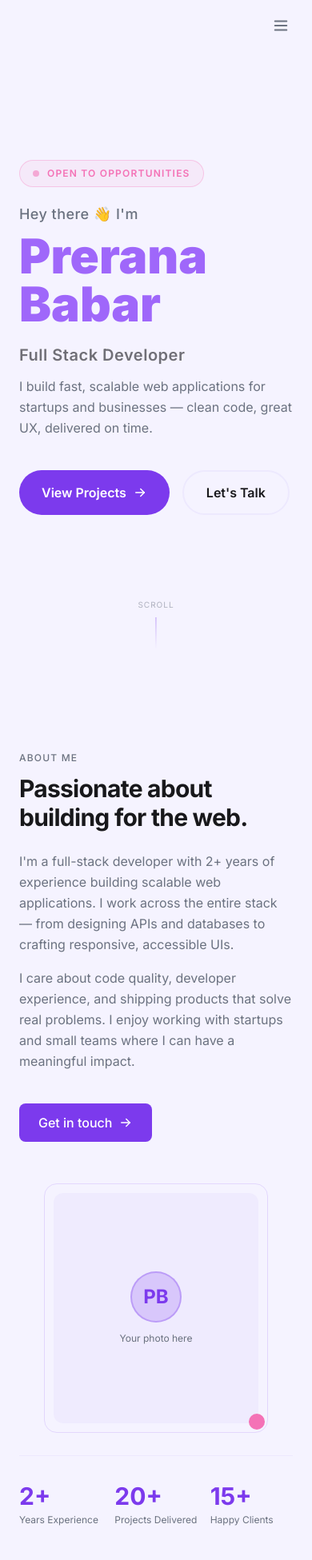
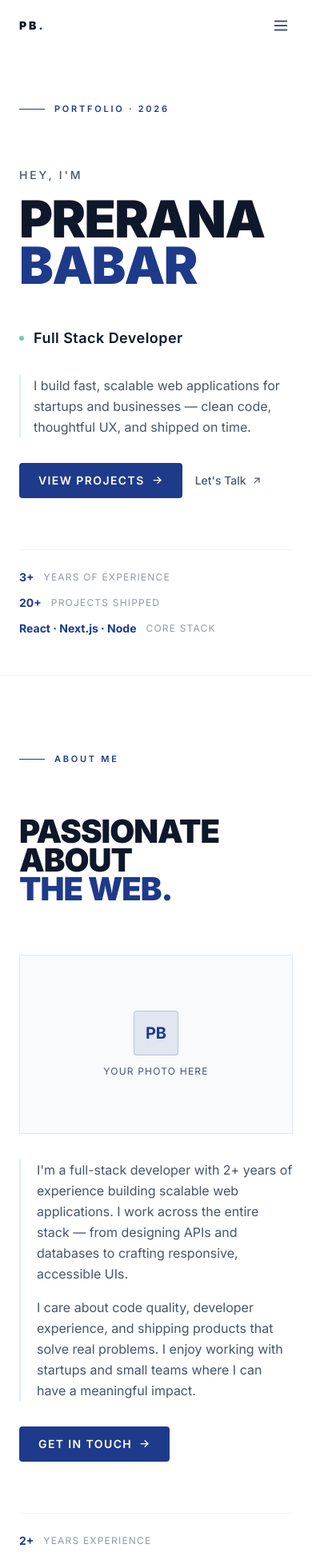
Before and after one commit to preranababar9/portfolio, a Next.js app: page / in a window 390 px wide. Shown: the top 1951 px of the page at 80% size. Built offline with nearby package versions, Linux system fonts and the light colour scheme.

Commit message:
chore: color theme changed to white and blue, also the overall structure

```diff
--- a/app/components/About.tsx
+++ b/app/components/About.tsx
@@ -8,64 +8,75 @@ const stats = [
 
 export default function About() {
   return (
-    <section id="about" className="bg-card py-24">
-      <div className="section-container">
-        <p className="section-subheading mb-3">About Me</p>
+    <section id="about" className="bg-page py-24 border-t border-stroke/50 px-6 sm:px-10 md:px-16 lg:px-20">
 
-        <div className="grid md:grid-cols-2 gap-16 items-center">
+      {/* Section label */}
+      <div className="flex items-center gap-3 mb-16">
+        <span className="w-8 h-px bg-primary" />
+        <span className="text-primary text-[11px] uppercase tracking-[0.25em] font-semibold">
+          About Me
+        </span>
+      </div>
+
+      <div className="grid md:grid-cols-2 gap-16 items-start">
+
+        {/* Left — heading */}
+        <div>
+          <h2
+            className="font-black uppercase leading-[0.9] tracking-tight text-heading"
+            style={{ fontSize: 'clamp(2.5rem, 5vw, 5rem)' }}
+          >
+            Passionate<br />
+            about<br />
+            <span className="text-primary">the web.</span>
+          </h2>
+        </div>
+
+        {/* Right — bio, photo, CTA */}
+        <div className="flex flex-col gap-8">
+
+          {/* Photo placeholder */}
+          <div className="w-full h-56 bg-card border border-stroke flex items-center justify-center">
+            <div className="text-center">
+              <div className="w-14 h-14 rounded-sm bg-primary/10 border border-primary/20 mx-auto mb-3 flex items-center justify-center">
+                <span className="text-xl font-bold text-primary">PB</span>
+              </div>
+              <p className="text-muted text-xs uppercase tracking-widest">Your photo here</p>
+            </div>
+          </div>
+
           {/* Bio */}
-          <div>
-            <h2 className="section-heading mb-6">
-              Passionate about building for the web.
-            </h2>
-            <p className="text-muted leading-relaxed mb-4">
+          <div className="border-l-2 border-stroke pl-5 space-y-4">
+            <p className="text-muted text-base leading-relaxed">
               I&apos;m a full-stack developer with 2+ years of experience building
               scalable web applications. I work across the entire stack — from
               designing APIs and databases to crafting responsive, accessible UIs.
             </p>
-            <p className="text-muted leading-relaxed mb-10">
+            <p className="text-muted text-base leading-relaxed">
               I care about code quality, developer experience, and shipping
               products that solve real problems. I enjoy working with startups and
               small teams where I can have a meaningful impact.
             </p>
+          </div>
 
           <a
             href="#contact"
-              className="inline-flex items-center gap-2 bg-primary hover:bg-primary-light text-white font-medium px-6 py-3 rounded-lg transition-colors"
+            className="group inline-flex items-center gap-2 bg-primary hover:bg-primary-light text-white font-semibold px-6 py-3 rounded-sm transition-all duration-200 text-sm uppercase tracking-widest w-fit hover:gap-3"
           >
             Get in touch
-              <IconArrowRight size={18} />
+            <IconArrowRight size={15} className="transition-transform duration-200 group-hover:translate-x-0.5" />
           </a>
         </div>
-
-          {/* Photo + stats */}
-          <div className="flex flex-col gap-10">
-            {/* Avatar placeholder */}
-            <div className="relative self-center md:self-start">
-              <div className="absolute -inset-3 border border-primary/15 rounded-2xl" />
-              <div className="w-64 h-72 rounded-xl bg-stroke/70 flex items-center justify-center">
-                {/* Replace with: <Image src="/photo.jpg" alt="Prerana Babar" fill className="object-cover rounded-xl" /> */}
-                <div className="text-center">
-                  <div className="w-16 h-16 rounded-full bg-primary/20 border-2 border-primary/30 mx-auto mb-3 flex items-center justify-center">
-                    <span className="text-2xl font-bold text-primary">PB</span>
-                  </div>
-                  <p className="text-muted text-xs">Your photo here</p>
-                </div>
-              </div>
-              <div className="absolute -bottom-2 -right-2 w-5 h-5 rounded-full bg-accent" />
       </div>
 
-            {/* Stats */}
-            <div className="grid grid-cols-3 gap-4 border-t border-stroke pt-8">
-              {stats.map((stat) => (
-                <div key={stat.label}>
-                  <div className="text-3xl font-bold text-primary mb-1">{stat.value}</div>
-                  <div className="text-muted text-xs leading-snug">{stat.label}</div>
+      {/* Stats bar */}
+      <div className="border-t border-stroke/50 mt-16 pt-6 flex flex-wrap items-center gap-x-10 gap-y-3">
+        {stats.map(({ value, label }) => (
+          <div key={label} className="flex items-center gap-3">
+            <span className="text-primary font-bold text-sm">{value}</span>
+            <span className="text-muted/60 text-xs uppercase tracking-widest">{label}</span>
           </div>
         ))}
-            </div>
-          </div>
-        </div>
       </div>
     </section>
   );
--- a/app/components/Hero.tsx
+++ b/app/components/Hero.tsx
@@ -1,68 +1,86 @@
-import { IconArrowRight } from '@tabler/icons-react';
+import { IconArrowRight, IconArrowUpRight } from '@tabler/icons-react';
 
 export default function Hero() {
   return (
     <section
       id="hero"
-      className="relative bg-card min-h-screen flex items-center overflow-hidden"
+      className="relative bg-page min-h-screen flex flex-col justify-between px-6 sm:px-10 md:px-16 lg:px-20 pt-32 pb-12"
     >
-      <div className="section-container relative z-10 py-24">
+      {/* Top label row */}
+      <div className="flex items-center gap-3 mb-auto">
+        <span className="w-8 h-px bg-primary" />
+        <span className="text-primary text-[11px] uppercase tracking-[0.25em] font-semibold">
+          Portfolio · 2026
+        </span>
+      </div>
 
-          {/* Status badge */}
-          <div className="inline-flex items-center gap-2.5 px-4 py-2 rounded-full border border-accent/30 bg-accent/8 mb-5">
-            <span className="w-2 h-2 rounded-full bg-accent animate-pulse" />
-            <span className="text-accent text-xs font-semibold tracking-widest uppercase">
-              Open to opportunities
+      {/* Main content — two column */}
+      <div className="flex flex-col lg:flex-row lg:items-end gap-12 lg:gap-0 my-auto py-16">
+
+        {/* Left — Name block */}
+        <div className="flex-1">
+          <p className="text-muted text-sm uppercase tracking-[0.2em] font-medium mb-4">
+            Hey, I&apos;m
+          </p>
+          <h1
+            className="font-black uppercase leading-[0.9] tracking-tight text-heading"
+            style={{ fontSize: 'clamp(4rem, 10vw, 9.5rem)' }}
+          >
+            Prerana
+            <br />
+            <span className="text-primary">Babar</span>
+          </h1>
+        </div>
+
+        {/* Right — Info block */}
+        <div className="lg:w-[400px] xl:w-[460px] flex flex-col gap-8 lg:pb-3">
+
+          {/* Role pill */}
+          <div className="flex items-center gap-3">
+            <span className="w-1.5 h-1.5 rounded-full bg-accent animate-pulse" />
+            <span className="text-heading font-semibold text-lg tracking-wide">
+              Full Stack Developer
             </span>
           </div>
 
-          {/* Greeting */}
-          <p className="text-muted text-lg font-medium mb-2 tracking-wide">
-            Hey there 👋 I&apos;m
-          </p>
-
-          {/* NAME — huge gradient */}
-          <h1 className="text-6xl sm:text-7xl w-full md:text-8xl font-black mb-5">
-            <span
-              className="bg-clip-text text-primary-light"
-            >
-            Prerana Babar
-            </span>
-          </h1>
-
-          {/* Role */}
-            <h2 className="text-xl md:text-2xl font-semibold text-heading/60 tracking-wide">
-              Full Stack Developer
-            </h2>
-
-          {/* Tagline */}
-          <p className="text-muted text-base md:text-lg leading-relaxed max-w-lg pt-3 mb-10">
+          {/* Description */}
+          <p className="text-muted text-base leading-relaxed border-l-2 border-stroke pl-4">
             I build fast, scalable web applications for startups and
-            businesses — clean code, great UX, delivered on time.
+            businesses — clean code, thoughtful UX, and shipped on time.
           </p>
 
           {/* CTAs */}
-          <div className="flex flex-wrap gap-4">
+          <div className="flex items-center gap-4">
             <a
               href="#projects"
-              className="group inline-flex items-center gap-2 bg-primary hover:bg-primary-light text-white font-semibold px-7 py-3.5 rounded-full transition-all duration-200 hover:gap-3 hover:shadow-xl hover:shadow-primary/30"
+              className="group inline-flex items-center gap-2 bg-primary hover:bg-primary-light text-white font-semibold px-6 py-3 rounded-sm transition-all duration-200 text-sm uppercase tracking-widest hover:gap-3"
             >
               View Projects
-              <IconArrowRight size={18} className="transition-transform duration-200 group-hover:translate-x-0.5" />
+              <IconArrowRight size={15} className="transition-transform duration-200 group-hover:translate-x-0.5" />
             </a>
             <a
               href="#contact"
-              className="inline-flex items-center gap-2 font-semibold px-7 py-3.5 rounded-full border-2 border-stroke hover:border-primary/50 text-heading hover:text-primary hover:bg-primary/5 transition-all duration-200"
+              className="group inline-flex items-center gap-1.5 text-muted hover:text-primary font-medium text-sm transition-colors duration-200"
             >
               Let&apos;s Talk
+              <IconArrowUpRight size={14} className="transition-transform duration-200 group-hover:-translate-y-0.5 group-hover:translate-x-0.5" />
             </a>
           </div>
+        </div>
       </div>
 
-      {/* Scroll indicator */}
-      <div className="absolute bottom-8 left-1/2 -translate-x-1/2 flex flex-col items-center gap-2">
-        <span className="text-muted/50 text-[10px] tracking-widest uppercase">Scroll</span>
-        <div className="w-px h-10 bg-gradient-to-b from-primary/50 to-transparent" />
+      {/* Bottom stats bar */}
+      <div className="border-t border-stroke/50 pt-6 flex flex-wrap items-center gap-x-10 gap-y-3">
+        {[
+          { value: '3+', label: 'Years of Experience' },
+          { value: '20+', label: 'Projects Shipped' },
+          { value: 'React · Next.js · Node', label: 'Core Stack' },
+        ].map(({ value, label }) => (
+          <div key={label} className="flex items-center gap-3">
+            <span className="text-primary font-bold text-sm">{value}</span>
+            <span className="text-muted/60 text-xs uppercase tracking-widest">{label}</span>
+          </div>
+        ))}
       </div>
     </section>
   );
--- a/app/components/Navbar.tsx
+++ b/app/components/Navbar.tsx
@@ -25,63 +25,64 @@ export default function Navbar() {
   return (
     <header
       className={`fixed top-0 left-0 right-0 z-50 transition-all duration-300 ${
-        scrolled
-          ? 'bg-heading/90 backdrop-blur-md border-b border-stroke'
-          : ''
+        scrolled ? 'bg-page/95 backdrop-blur-md border-b border-stroke/60' : ''
       }`}
     >
-      <div className="section-container">
-        <nav className="flex items-center justify-between h-16">
-          {/* Desktop nav links — centered */}
+      <nav className="flex items-center justify-between h-16 px-6 sm:px-10 md:px-16 lg:px-20">
+        {/* Logo */}
+        <Link href="#hero" className="text-heading font-black uppercase text-sm tracking-[0.2em]">
+          PB<span className="text-primary">.</span>
+        </Link>
+
+        {/* Desktop links */}
         <ul className="hidden md:flex items-center gap-8">
-            {navLinks.map((link) => (
-              <li key={link.href}>
+          {navLinks.map(({ label, href }) => (
+            <li key={href}>
               <Link
-                  href={link.href}
-                  className={`text-sm font-medium transition-colors ${scrolled ? 'text-white/90 hover:text-white' : 'text-muted hover:text-heading'}`}
+                href={href}
+                className="text-[11px] uppercase tracking-[0.2em] font-medium text-muted hover:text-heading transition-colors"
               >
-                  {link.label}
+                {label}
               </Link>
             </li>
           ))}
         </ul>
 
-          {/* Hire Me CTA */}
+        {/* CTA */}
         <a
           href="#contact"
-            className="hidden md:inline-flex items-center bg-primary hover:bg-primary-light text-white text-sm font-semibold px-5 py-2 rounded-lg transition-colors"
+          className="hidden md:inline-flex items-center bg-primary hover:bg-primary-light text-white text-[11px] font-semibold px-5 py-2 rounded-sm transition-colors uppercase tracking-widest"
         >
           Hire Me
         </a>
 
         {/* Mobile toggle */}
         <button
-            className={`md:hidden transition-colors p-1 ml-auto ${scrolled ? 'text-white/80 hover:text-white' : 'text-muted hover:text-heading'}`}
+          className="md:hidden text-muted hover:text-heading transition-colors p-1"
           onClick={() => setIsOpen(!isOpen)}
           aria-label="Toggle menu"
         >
           {isOpen ? <IconX size={22} /> : <IconMenu2 size={22} />}
         </button>
       </nav>
-      </div>
 
       {/* Mobile dropdown */}
       {isOpen && (
-        <div className="md:hidden bg-heading/95 backdrop-blur-md border-b border-stroke">
-          <div className="section-container py-5 flex flex-col gap-4">
-            {navLinks.map((link) => (
+        <div className="md:hidden bg-page border-b border-stroke/60">
+          <div className="px-6 py-6 flex flex-col gap-5">
+            {navLinks.map(({ label, href }) => (
               <a
-                key={link.href}
-                href={link.href}
-                className="text-muted hover:text-heading text-sm font-medium transition-colors py-1"
+                key={href}
+                href={href}
+                className="text-[11px] uppercase tracking-[0.2em] font-medium text-muted hover:text-heading transition-colors"
                 onClick={() => setIsOpen(false)}
               >
-                {link.label}
+                {label}
               </a>
             ))}
             <a
               href="#contact"
-              className="inline-flex w-fit bg-primary text-white text-sm font-semibold px-5 py-2 rounded-lg mt-1"
+              className="inline-flex w-fit bg-primary text-white text-[11px] font-semibold px-5 py-2 rounded-sm uppercase tracking-widest mt-1"
               onClick={() => setIsOpen(false)}
             >
               Hire Me
--- a/app/components/Tech.tsx
+++ b/app/components/Tech.tsx
@@ -1,65 +1,55 @@
 const techCategories = [
   {
     label: 'Frontend',
-    items: [
-      'React',
-      'Next.js',
-      'TypeScript',
-      'Tailwind CSS',
-      'HTML & CSS',
-    ],
+    items: ['React', 'Next.js', 'TypeScript', 'Tailwind CSS', 'HTML & CSS'],
   },
   {
     label: 'Backend',
-    items: [
-      'Node.js',
-      'Express',
-      'Python',
-      'PostgreSQL',
-      'MongoDB',
-      'Redis',
-    ],
+    items: ['Node.js', 'Express', 'Python', 'PostgreSQL', 'MongoDB', 'Redis'],
   },
   {
     label: 'Tools & DevOps',
-    items: [
-      'Git & GitHub',
-      'Docker',
-      'AWS',
-      'GitHub Actions',
-      'Prisma',
-      'Figma',
-    ],
+    items: ['Git & GitHub', 'Docker', 'AWS', 'GitHub Actions', 'Prisma', 'Figma'],
   },
 ];
 
 export default function Tech() {
   return (
-    <section id="technologies" className="bg-card py-24 border-t border-stroke/40">
-      <div className="section-container">
-        <p className="section-subheading mb-3">Technologies</p>
-        <h2 className="section-heading mb-12">My tech stack</h2>
+    <section id="technologies" className="bg-card py-24 border-t border-stroke/50 px-6 sm:px-10 md:px-16 lg:px-20">
 
-        <div className="grid md:grid-cols-3 gap-6">
+      {/* Section label */}
+      <div className="flex items-center gap-3 mb-16">
+        <span className="w-8 h-px bg-primary" />
+        <span className="text-primary text-[11px] uppercase tracking-[0.25em] font-semibold">
+          Technologies
+        </span>
+      </div>
+
+      <h2
+        className="font-black uppercase leading-[0.9] tracking-tight text-heading mb-16"
+        style={{ fontSize: 'clamp(2.5rem, 5vw, 5rem)' }}
+      >
+        My tech<br />
+        <span className="text-primary">stack.</span>
+      </h2>
+
+      {/* Categories */}
+      <div className="grid md:grid-cols-3 divide-y md:divide-y-0 md:divide-x divide-stroke/50 border border-stroke/50">
         {techCategories.map((category) => (
-            <div
-              key={category.label}
-              className="bg-stroke/30 rounded-xl p-6 border border-stroke"
-            >
-              <h3 className="text-heading font-semibold mb-5 pb-4 border-b border-stroke/60">
+          <div key={category.label} className="p-8">
+            <h3 className="text-[11px] uppercase tracking-[0.25em] font-semibold text-muted mb-6">
               {category.label}
             </h3>
-              <div className="flex flex-col gap-3">
+            <ul className="space-y-3">
               {category.items.map((item) => (
-                  <div key={item} className="flex items-center gap-3">
-                    <div className="w-1.5 h-1.5 rounded-full bg-primary shrink-0" />
-                    <span className="text-muted text-sm">{item}</span>
+                <li key={item} className="flex items-center gap-3">
+                  <span className="w-1 h-1 rounded-full bg-primary shrink-0" />
+                  <span className="text-heading text-sm font-medium">{item}</span>
+                </li>
+              ))}
+            </ul>
           </div>
         ))}
-              </div>
-            </div>
-          ))}
-        </div>
       </div>
     </section>
   );
--- a/app/components/Work.tsx
+++ b/app/components/Work.tsx
@@ -2,33 +2,56 @@ import { experiences } from "../utils/const";
 
 export default function Work() {
   return (
-    <section id="work" className="bg-card">
-      <div className="section-container">
-        <p className="section-subheading mb-3">Experience</p>
-        <h2 className="section-heading mb-12">Where I&apos;ve worked</h2>
+    <section id="work" className="bg-card py-24 border-t border-stroke/50 px-6 sm:px-10 md:px-16 lg:px-20">
 
-        <div className="relative pl-6 border-l border-stroke space-y-8">
+      {/* Section label */}
+      <div className="flex items-center gap-3 mb-16">
+        <span className="w-8 h-px bg-primary" />
+        <span className="text-primary text-[11px] uppercase tracking-[0.25em] font-semibold">
+          Experience
+        </span>
+      </div>
+
+      <h2
+        className="font-black uppercase leading-[0.9] tracking-tight text-heading mb-16"
+        style={{ fontSize: 'clamp(2.5rem, 5vw, 5rem)' }}
+      >
+        Where I&apos;ve<br />
+        <span className="text-primary">worked.</span>
+      </h2>
+
+      {/* Experience list */}
+      <div className="divide-y divide-stroke/50">
         {experiences.map((exp, i) => (
-            <div key={i} className="relative">
-              {/* Timeline dot */}
-              <div className="absolute -left-[30px] top-4 w-3 h-3 rounded-full bg-primary border-2 border-card" />
+          <div key={i} className="py-8 grid md:grid-cols-[1fr_2fr] gap-6 md:gap-16 group">
 
-              <div className="bg-stroke/30 rounded-xl p-6 border border-transparent hover:border-primary/25 hover:bg-stroke/40 transition-colors">
-                <div className="flex flex-col sm:flex-row sm:items-start sm:justify-between gap-1 mb-3">
-                  <div>
-                    <h3 className="text-heading font-semibold text-lg">{exp.role}</h3>
-                    <p className="text-primary text-sm font-medium">{exp.company}</p>
-                  </div>
-                  <span className="text-accent text-xs font-semibold tracking-wide shrink-0 pt-0.5">
+            {/* Left — index + period */}
+            <div className="flex md:flex-col gap-4 md:gap-2">
+              <span className="text-muted/40 text-xs font-medium tabular-nums">
+                {String(i + 1).padStart(2, '0')}
+              </span>
+              <span className="text-accent text-xs font-semibold uppercase tracking-wide">
                 {exp.period}
               </span>
             </div>
-                <p className="text-muted text-sm leading-relaxed mb-4">{exp.description}</p>
+
+            {/* Right — content */}
+            <div>
+              <div className="flex flex-col sm:flex-row sm:items-center gap-1 sm:gap-3 mb-3">
+                <h3 className="text-heading font-bold text-lg">{exp.role}</h3>
+                <span className="hidden sm:block text-stroke">—</span>
+                <p className="text-primary text-sm font-semibold">{exp.company}</p>
+              </div>
+
+              <p className="text-muted text-sm leading-relaxed mb-5 border-l-2 border-stroke pl-4">
+                {exp.description}
+              </p>
+
               <div className="flex flex-wrap gap-2">
                 {exp.tech.map((t) => (
                   <span
                     key={t}
-                      className="text-[11px] px-2.5 py-1 rounded-md bg-primary/10 text-primary border border-primary/20"
+                    className="text-[11px] px-2.5 py-1 rounded-sm bg-primary/8 text-primary border border-primary/20 font-medium"
                   >
                     {t}
                   </span>
@@ -38,7 +61,6 @@ export default function Work() {
           </div>
         ))}
       </div>
-      </div>
     </section>
   );
 }
--- a/app/globals.css
+++ b/app/globals.css
@@ -1,15 +1,22 @@
 @import "tailwindcss";
 
 @theme {
-  --color-primary: #7c3aed;
-  --color-primary-light: #9f67fa;
-  --color-accent: #f472b6;
-  --color-card: #f5f3ff;
+  /* Primary — Deep Navy Blue */
+  --color-primary: #1e3a8a;
+  --color-primary-light: #2563eb;
+
+  /* Accent — Teal */
+  --color-accent: #0d9488;
+
+  /* Surfaces & Borders (navy-tinted neutrals) */
+  --color-card: #f8fafc;
   --color-page: #ffffff;
-  --color-stroke: #ede9fe;
-  --color-muted: #6b7280;
-  --color-heading: #18181b;
-  --color-beige: #c4b5fd;
+  --color-stroke: #dbeafe;
+  --color-beige: #bfdbfe;
+
+  /* Text */
+  --color-muted: #475569;
+  --color-heading: #0f172a;
 }
 
 body {
--- a/package.json
+++ b/package.json
@@ -9,6 +9,7 @@
   },
   "dependencies": {
     "@tabler/icons-react": "^3.44.0",
+    "aos": "^2.3.4",
     "framer-motion": "^12.40.0",
     "next": "16.2.6",
     "react": "19.2.4",
```
Also changed, not shown: app/components/Contact.tsx (+46 -29 lines), app/components/Projects.tsx (+48 -22 lines), 1 other file (tests, documents, lock files or other folders). Lines whose indentation alone changed are shown as unchanged.
